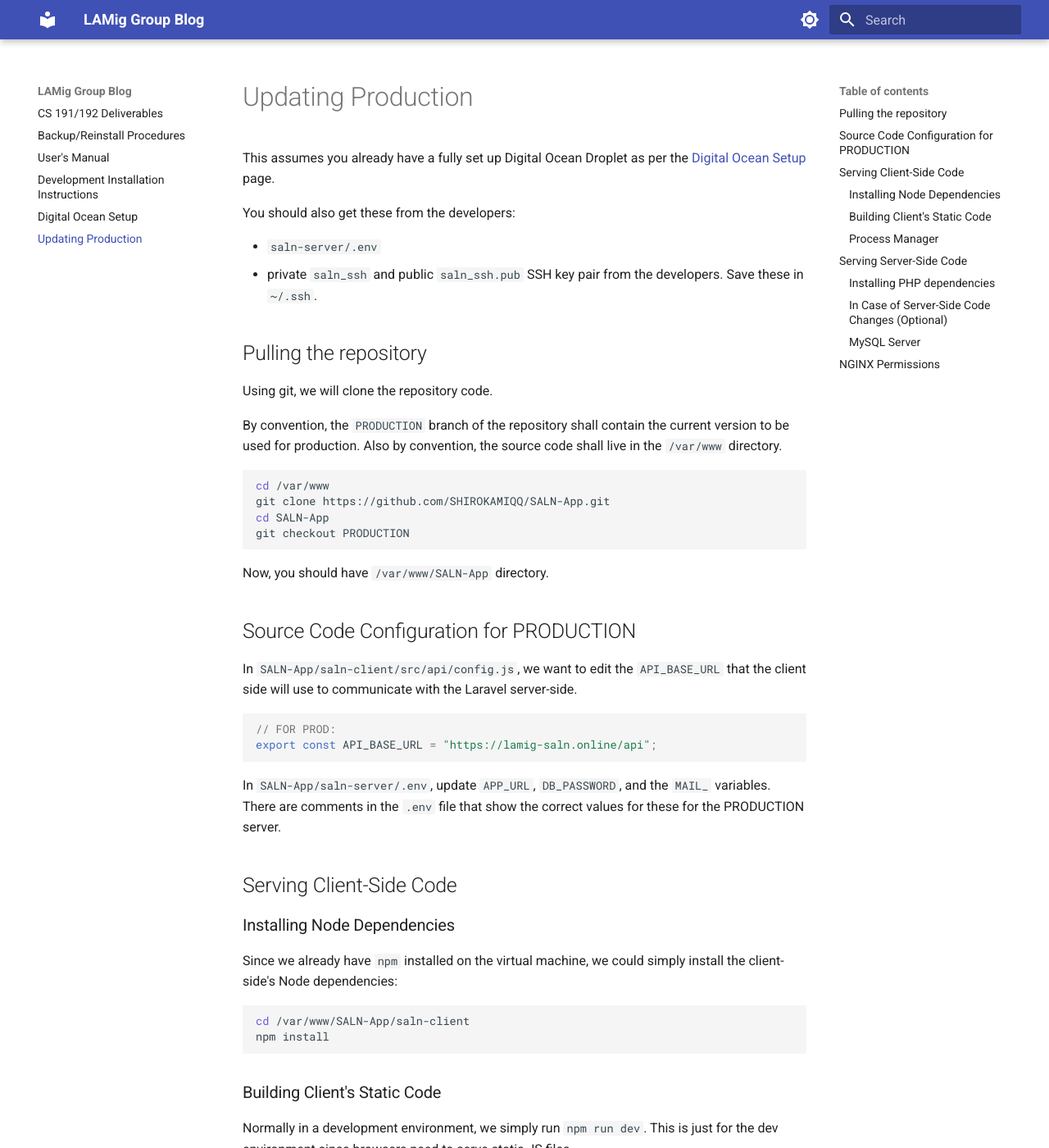
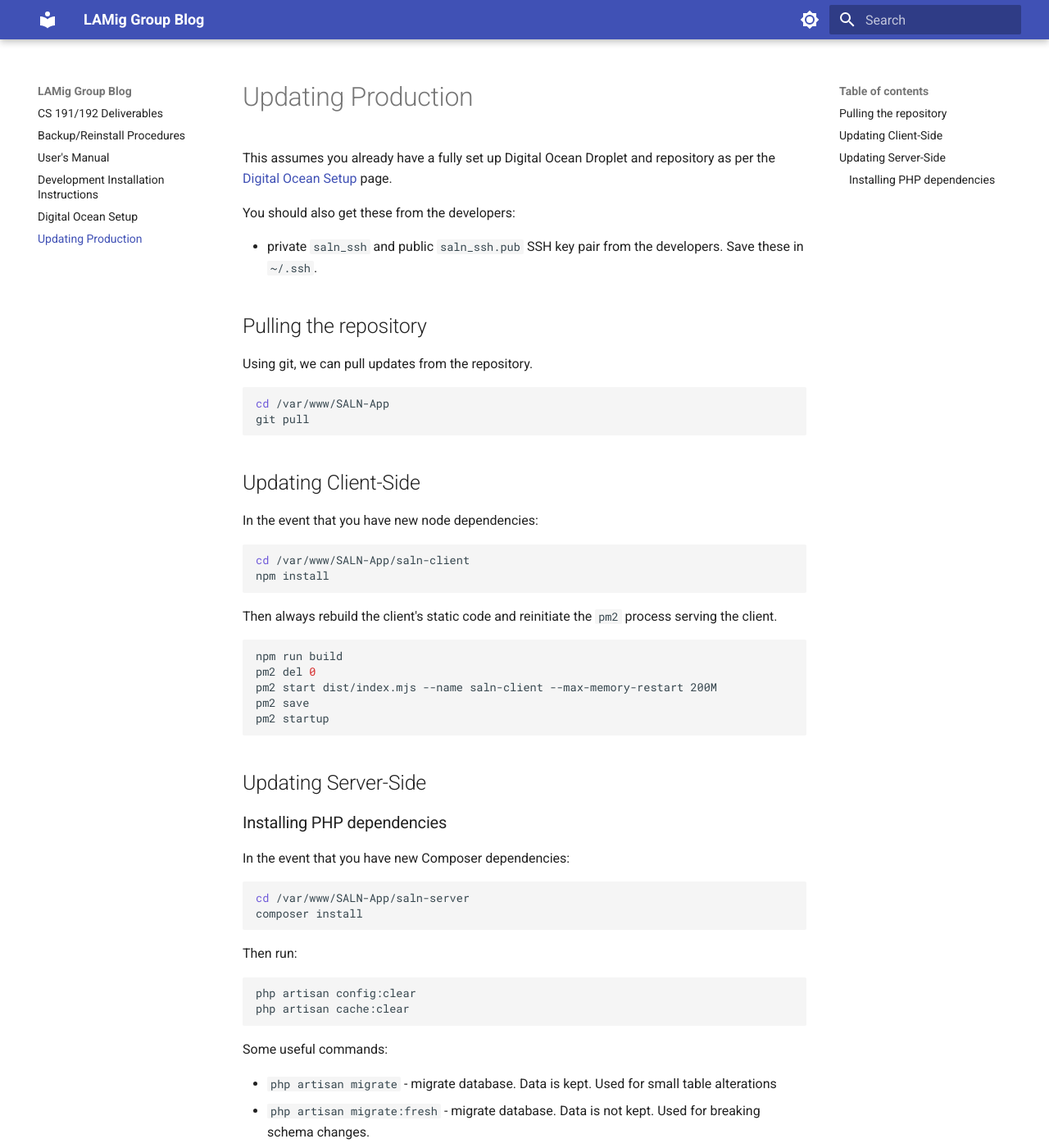
Before and after one commit to SHIROKAMIQQ/cs191-LAMig-GroupBlog, an MkDocs documentation site: the page built from docs/ProdUpdate.md, in a window 1280 px wide and 1400 px high. Shown: the whole window at 82% size. Built offline with MkDocs 1.6.1 and Material for MkDocs 9.7.7, drawn with Linux system fonts in a browser that asks for light colours; some of the changed text lies outside the part shown.

Commit message:
feat: cloning repository on VM is now part of VM setup

````diff
--- a/docs/DOSetup.md
+++ b/docs/DOSetup.md
@@ -353,7 +353,7 @@
 
 **ALWAYS** run `sudo systemctl reload nginx` when making changes to the nginx config files.
 
-## SSL Certificate
+### SSL Certificate
 Do notice that the [NGINX Config](#nginx-config) for client has SSL certificates. For the sake of documentation, this is how we got them.
 
 This assumes you have `snap` installed. Try `snap --version`.
@@ -363,3 +363,53 @@
 certbot --nginx
 sudo systemctl reload nginx
 ```
+
+## Cloning the Repository
+
+Using git, we will clone the repository into `/var/www/SALN-App`
+```bash
+cd /var/www
+git clone https://github.com/SHIROKAMIQQ/SALN-App.git
+cd SALN-App
+```
+
+Make sure to put in `saln-server/.env`. You can get this file from the developers.
+
+### Permissions
+We want `root` to own the repository, but we also want `www-data` (nginx and php8.4-fpm) to be able to read (and write for some parts) to the repository.
+```bash
+sudo chown -R root:www-data /var/www/SALN-App
+sudo find /var/www/SALN-App -type d -exec chmod 775 {} \;
+sudo find /var/www/SALN-App -type f -exec chmod 664 {} \;
+sudo find /var/www/SALN-App -type d -exec chmod g+s {} \;
+sudo chmod -R 775 saln-server/storage
+sudo chmod -R 775 saln-server/bootstrap/cache
+sudo chmod 640 /var/www/SALN-App/saln-server/.env
+```
+
+### Insall Node dependencies and serving node
+
+We want to install the node dependencies used. Then, we want to build the static code of our client subrepository. Then, using `pm2` we will create a process that serves this.
+```bash
+cd saln-client
+npm install
+npm run build
+pm2 start dist/index.mjs --name saln-client --max-memory-restart 200M
+pm2 save
+pm2 startup
+```
+
+Additionally, you have these tools for checking logs and active processes from pm2: `pm2 list`, `pm2 logs saln-client`, `pm2 status`.
+
+### Installing Composer dependencies and serving server-side APIs
+
+We want to install composer dependencies used. Then, we will leave serving to nginx and php8.4-fpm.
+```bash
+cd saln-server
+composer install
+php artisan config:clear
+php artisan cache:clear
+php artisan migrate:fresh
+sudo systemctl reload nginx
+sudo systemctl restart php8.4-fpm
+```
--- a/docs/ProdUpdate.md
+++ b/docs/ProdUpdate.md
@@ -1,120 +1,52 @@
 # Updating Production
 
-This assumes you already have a fully set up Digital Ocean Droplet as per the [Digital Ocean Setup](DOSetup.md) page.
+This assumes you already have a fully set up Digital Ocean Droplet and repository as per the [Digital Ocean Setup](DOSetup.md) page.
 
 You should also get these from the developers:
 
-- `saln-server/.env`
 - private `saln_ssh` and public `saln_ssh.pub` SSH key pair from the developers. Save these in `~/.ssh`.
 
 ## Pulling the repository
-Using git, we will clone the repository code.
-
-By convention, the `PRODUCTION` branch of the repository shall contain the current version to be used for production.
-Also by convention, the source code shall live in the `/var/www` directory.
+Using git, we can pull updates from the repository.
 ```bash
-cd /var/www
-git clone https://github.com/SHIROKAMIQQ/SALN-App.git
-cd SALN-App
-git checkout PRODUCTION
-```
-Now, you should have `/var/www/SALN-App` directory.
-
-## Source Code Configuration for PRODUCTION
-
-In `SALN-App/saln-client/src/api/config.js`, we want to edit the `API_BASE_URL` that the client side will use to communicate with the Laravel server-side.
-```js
-// FOR PROD:
-export const API_BASE_URL = "https://lamig-saln.online/api";
+cd /var/www/SALN-App
+git pull
 ```
 
-In `SALN-App/saln-server/.env`, update `APP_URL`, `DB_PASSWORD`, and the `MAIL_` variables. There are comments in the `.env` file that show the correct values for these for the PRODUCTION server.
 
-## Serving Client-Side Code
-
-### Installing Node Dependencies
-Since we already have `npm` installed on the virtual machine, we could simply install the client-side's Node dependencies:
+## Updating Client-Side
+In the event that you have new node dependencies:
 ```bash
 cd /var/www/SALN-App/saln-client
 npm install
 ```
 
-### Building Client's Static Code
-Normally in a development environment, we simply run `npm run dev`. This is just for the dev environment since browsers need to serve static JS files.
-
-So instead, to get the static js files of the current MarkoJS code of `saln-client`, we run:
+Then always rebuild the client's static code and reinitiate the `pm2` process serving the client.
 ```bash
 npm run build
-```
-The output will be in `saln-client/dist`.
-
-### Process Manager
-For this setup, we have the MarkoJS client served by a Node server. This is usually done by `npm run build` then `node dist/index.mjs`.
-But, this disconnects once the terminal gets terminated.
-Process manager 2 (`pm2`) allows us to keep this process alive.
-```bash
+pm2 del 0
 pm2 start dist/index.mjs --name saln-client --max-memory-restart 200M
 pm2 save
 pm2 startup
 ```
 
-Additionally, you have these tools for checking logs and active processes from pm2: `pm2 list`, `pm2 logs saln-client`, `pm2 status`.
-
-## Serving Server-Side Code
+## Updating Server-Side
 
 ### Installing PHP dependencies
-We should already have `composer` installed. So all that's left to do is install the PHP dependencies that the server-side code uses.
+In the event that you have new Composer dependencies:
 ```bash
 cd /var/www/SALN-App/saln-server
 composer install
 ```
 
-### In Case of Server-Side Code Changes (Optional)
-
-In the event that the new PRODUCTION code has changes to the serverside code (like logic or configuration), you might want to run these:
+Then run:
 ```bash
 php artisan config:clear
 php artisan cache:clear
 ```
 
-In the event that you have changes to the database schema (`database/migrations`) or just want to completely restart the database:
-```bash
-php artisan migrate:fresh
-```
+Some useful commands:
 
-In the event you want to change the key `APP_KEY` from `.env` used by `Crypt`, run:
-```bash
-php artisan key:generate
-```
-
-### MySQL Server
-Though the entire MySQL should already be setup from the [Digital Ocean Setup](DOSetup.md) page, you might want to keep note of these commands to do some sanity checks for the MySQL server:
-
-- To start MySQL Server: `sudo service mysql start`
-- To check status: `sudo service mysql status`
-- To login locally: `sudo mysql -u root -p`
-- To stop MySQL Server: `sudo service mysql stop`
-
-From here, you could do MySQL queries directly to the database. Do note though that the source code uses the `Crypt` library of Laravel to encrypt stored database entries.
-
-## NGINX Permissions
-
-We need to give nginx (www-data group) permissions to read/traverse through SALN-App.
-We also want to give Laravel write permissions for the saln-server's logs and cache.
-```bash
-sudo chown -R www-data:www-data /var/www/SALN-App
-
-# Directories: readable + traversable
-sudo find /var/www/SALN-App -type d -exec chmod 755 {} \;
-# Files: readable
-sudo find /var/www/SALN-App -type f -exec chmod 644 {} \;
-
-# .env is readable only by www-data
-sudo chmod 600 /var/www/SALN-App/saln-server/.env
-
-# Give Laravel write access to storage (logs) and cache
-sudo chmod -R 775 /var/www/SALN-App/saln-server/storage
-sudo chmod -R 775 /var/www/SALN-App/saln-server/bootstrap/cache
-```
-
-**ALWAYS** run `sudo systemctl reload nginx` when making changes to the nginx config files.
+- `php artisan migrate` - migrate database. Data is kept. Used for small table alterations
+- `php artisan migrate:fresh` - migrate database. Data is not kept. Used for breaking schema changes.
+- `php artisan key:generate` - change the `APP_KEY` in the `.env` file used by `Crypt`.
````
Also changed, not shown: docs/DevInstallation.md (+8 -0 lines).
